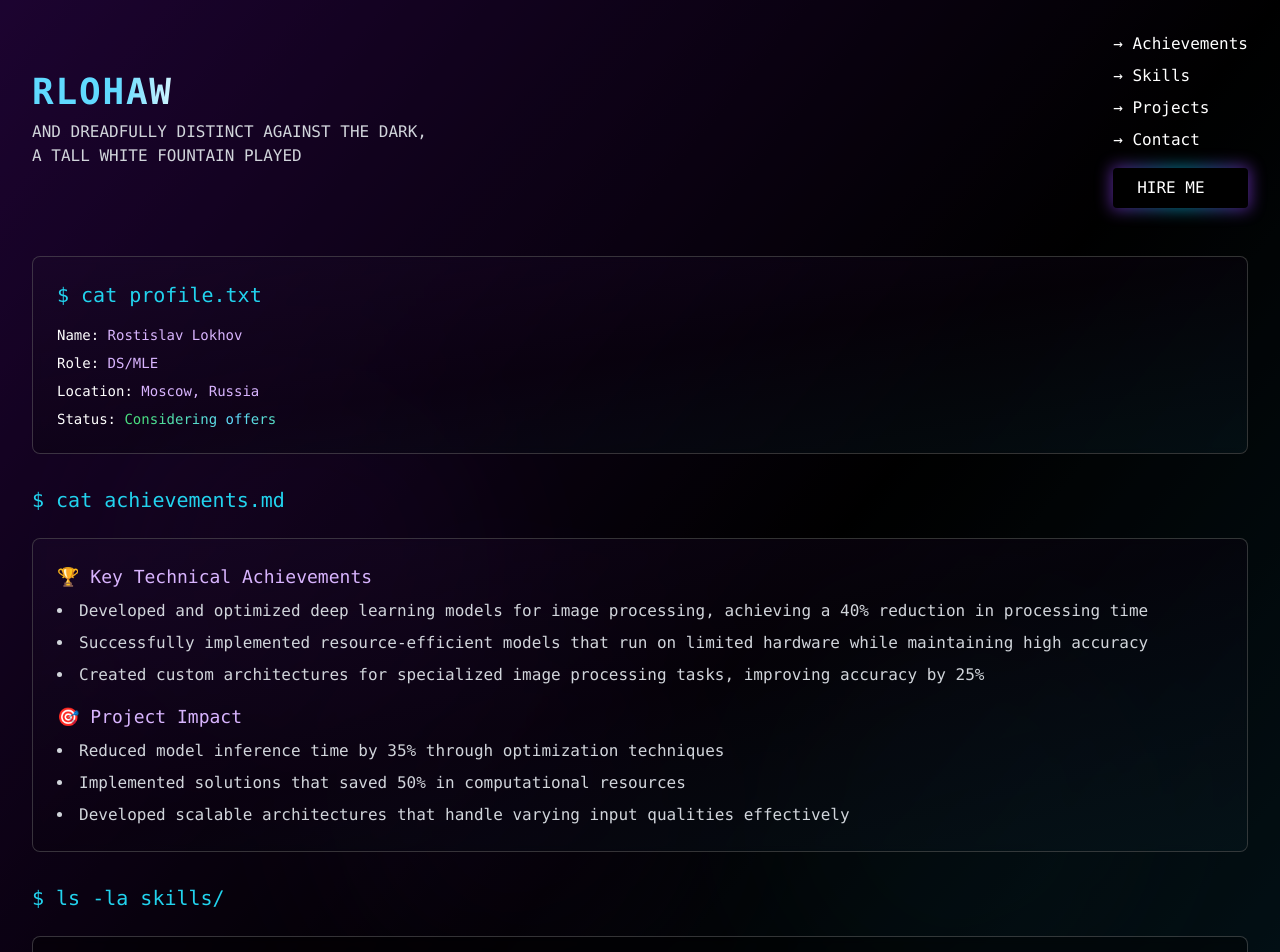
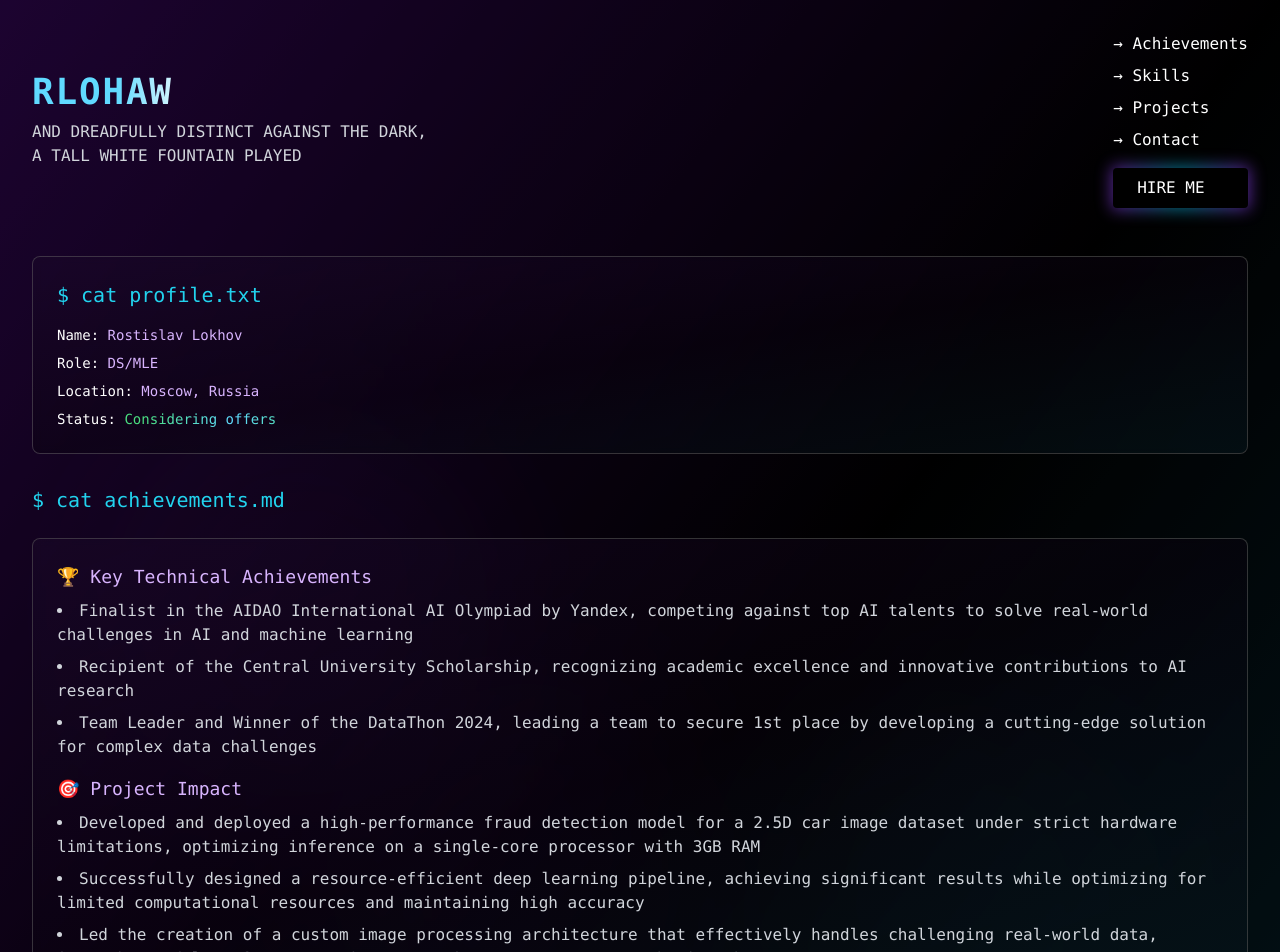
Before and after one commit to Rl0h4w/portfolio, a React (Vite) app: page / in a window 1280 px wide. Shown: the top 952 px of the page. Built offline with nearby package versions, Linux system fonts and the light colour scheme.

Commit message:
my achivements

```diff
--- a/src/components/AnimatedPortfolio.jsx
+++ b/src/components/AnimatedPortfolio.jsx
@@ -408,22 +408,24 @@ const AnimatedPortfolio = () => {
                 <div className="achievement-item">
                   <h3 className="text-purple-300 text-lg mb-2">🏆 Key Technical Achievements</h3>
                   <ul className="list-disc list-inside space-y-2 text-gray-300">
-                    <li>Developed and optimized deep learning models for image processing, achieving a 40% reduction in processing time</li>
-                    <li>Successfully implemented resource-efficient models that run on limited hardware while maintaining high accuracy</li>
-                    <li>Created custom architectures for specialized image processing tasks, improving accuracy by 25%</li>
+                    <li>Finalist in the AIDAO International AI Olympiad by Yandex, competing against top AI talents to solve real-world challenges in AI and machine learning</li>
+                    <li>Recipient of the Central University Scholarship, recognizing academic excellence and innovative contributions to AI research</li>
+                    <li>Team Leader and Winner of the DataThon 2024, leading a team to secure 1st place by developing a cutting-edge solution for complex data challenges</li>
                   </ul>
                 </div>
                 <div className="achievement-item">
                   <h3 className="text-purple-300 text-lg mb-2">🎯 Project Impact</h3>
                   <ul className="list-disc list-inside space-y-2 text-gray-300">
-                    <li>Reduced model inference time by 35% through optimization techniques</li>
-                    <li>Implemented solutions that saved 50% in computational resources</li>
-                    <li>Developed scalable architectures that handle varying input qualities effectively</li>
+                    <li>Developed and deployed a high-performance fraud detection model for a 2.5D car image dataset under strict hardware limitations, optimizing inference on a single-core processor with 3GB RAM</li>
+                    <li>Successfully designed a resource-efficient deep learning pipeline, achieving significant results while optimizing for limited computational resources and maintaining high accuracy</li>
+                    <li>Led the creation of a custom image processing architecture that effectively handles challenging real-world data, improving model performance and accuracy in a resource-constrained environment</li>
                   </ul>
                 </div>
               </div>
             </div>
           </div>
+
+
 
           {/* Skills section */}
           <div id="skills" className="skills-section space-y-4">
```
